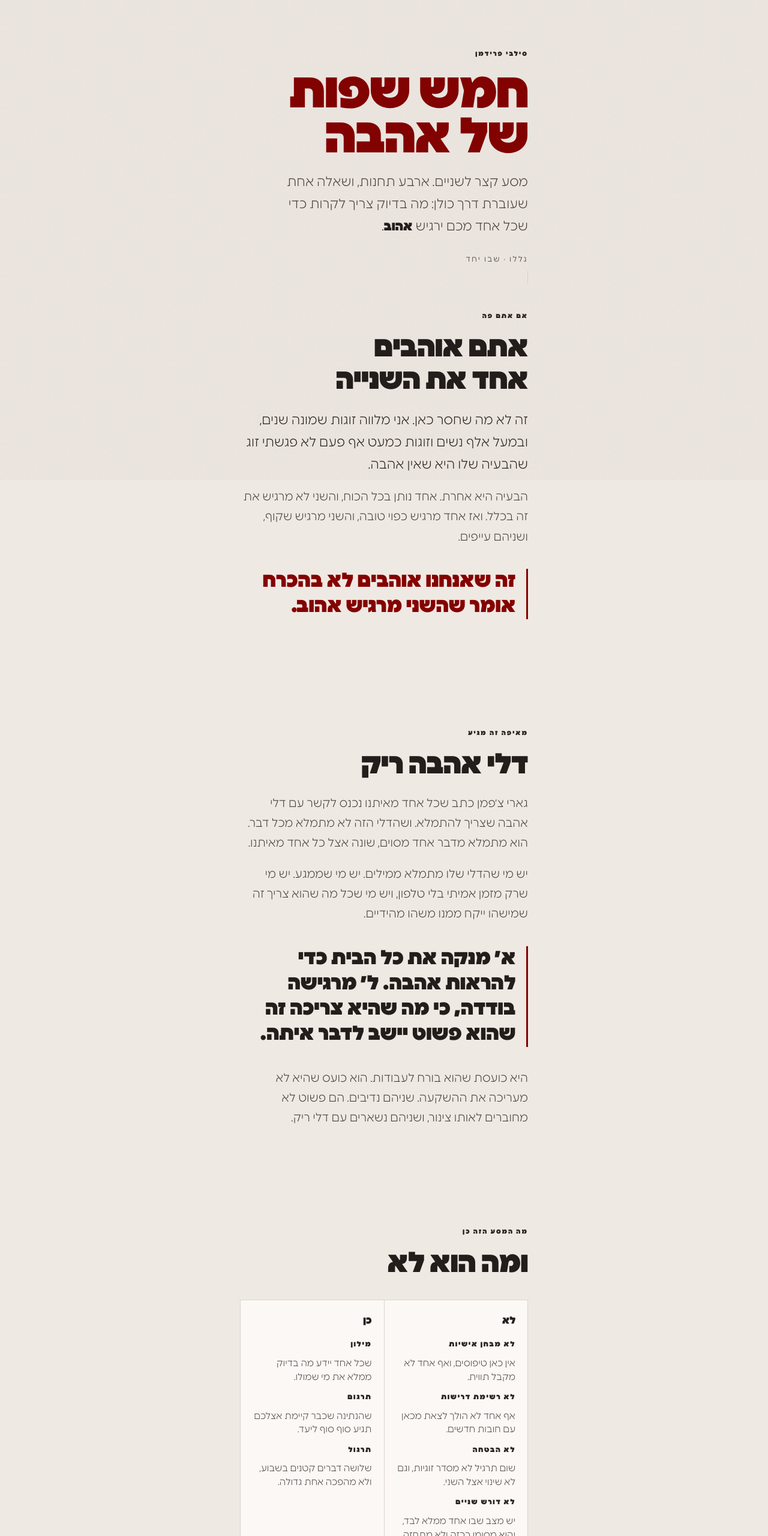
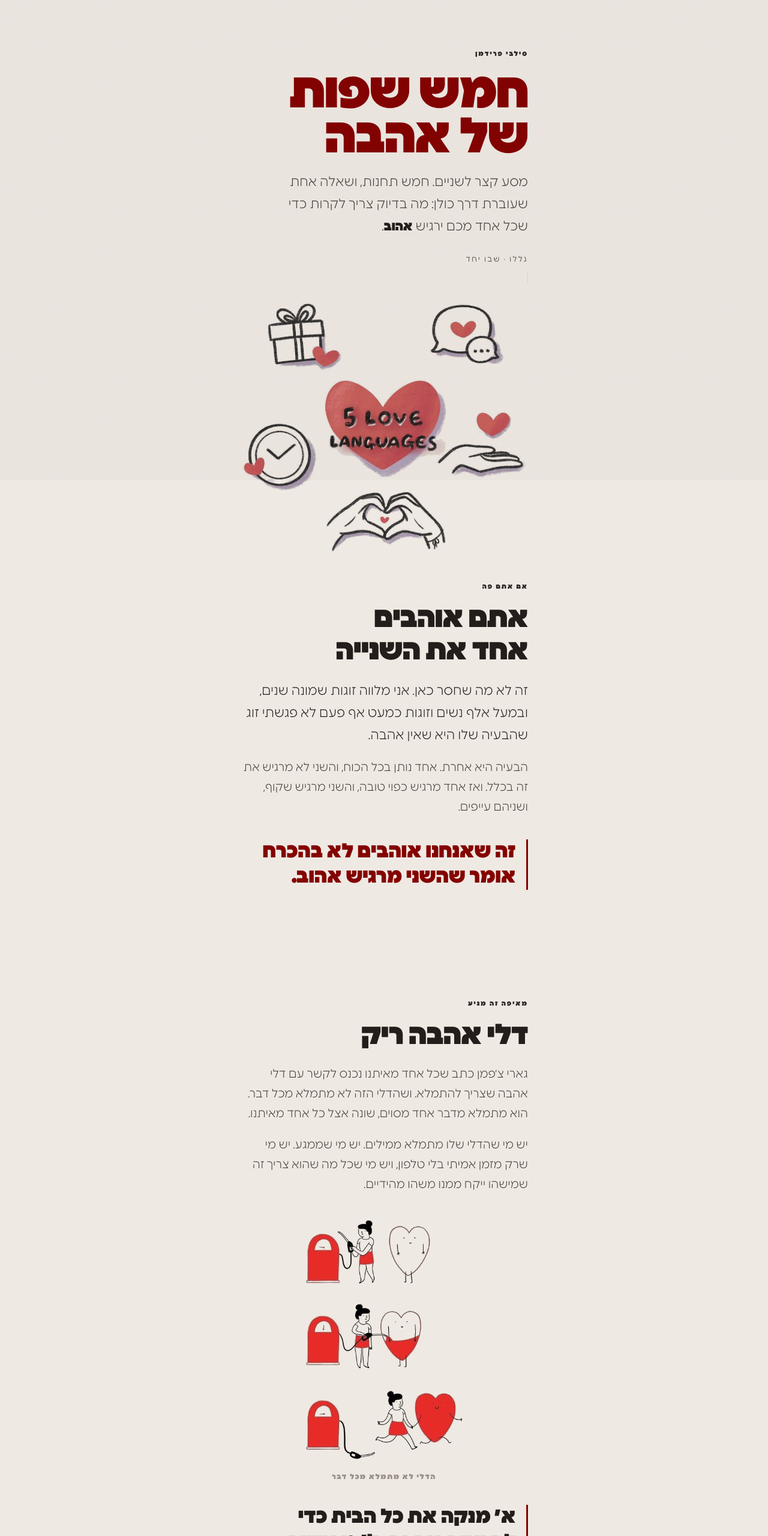
Before and after one commit to sylvie1510/love-languages, a plain HTML site: page index.html in a window 1280 px wide. Shown: the top 2560 px of the page at 60% size. Drawn offline with Linux system fonts and the light colour scheme.

Commit message:
שישה איורים, ותיקון מספר התחנות בכריכה
- איורי קו אדום־שחור, מוטמעים ב-mix-blend-mode:multiply כדי שהרקע הלבן
  יימס לתוך הבז׳ במקום לשבת כריבוע לבן
- languages בכריכת עמוד הבית · filling בסעיף דלי האהבה · bouquet בתחנה 01
- gauge ליד מד הדלי בתחנה 02 · delivery בתרגול בתחנה 05
- carrying בתחנה 06, מיד אחרי ״אז אני היחיד שמשקיע כאן״
- כריכת עמוד הבית אמרה ״ארבע תחנות״ מאז הפיצול בסיבוב 1

Co-Authored-By: Claude Opus 5 <noreply@anthropic.com>

```diff
--- a/index.html
+++ b/index.html
@@ -17,10 +17,13 @@
     <div class="eyebrow">סילבי פרידמן</div>
     <div class="stop">חמש שפות<br>של אהבה</div>
     <p class="sub lead">
-      מסע קצר לשניים. ארבע תחנות, ושאלה אחת שעוברת דרך כולן:
+      מסע קצר לשניים. חמש תחנות, ושאלה אחת שעוברת דרך כולן:
       מה בדיוק צריך לקרות כדי שכל אחד מכם ירגיש <em>אהוב</em>.
     </p>
     <div class="scroll-hint">גללו · שבו יחד</div>
+    <figure class="illu lg">
+      <img src="images/languages.png" alt="חמש שפות של אהבה — מתנה, מילים, זמן, מגע ומעשים" loading="lazy" decoding="async">
+    </figure>
   </div>
 </section>
 
@@ -52,6 +55,10 @@
       יש מי שהדלי שלו מתמלא ממילים. יש מי שממגע. יש מי שרק מזמן אמיתי בלי טלפון,
       ויש מי שכל מה שהוא צריך זה שמישהו ייקח ממנו משהו מהידיים.
     </p>
+    <figure class="illu sm">
+      <img src="images/filling.png" alt="דלי לב שמתמלא — מריק, לחצי, למלא" loading="lazy" decoding="async">
+      <figcaption>הדלי לא מתמלא מכל דבר</figcaption>
+    </figure>
     <p class="pull">
       א׳ מנקה את כל הבית כדי להראות אהבה. ל׳ מרגישה בודדה,
       כי מה שהיא צריכה זה שהוא פשוט יישב לדבר איתה.
--- a/style.css
+++ b/style.css
@@ -708,3 +708,31 @@ a.station.done .t::after{content:" ✓";color:var(--crimson);font-size:.7em;vert
 .person .lst.chk.ok strong{color:var(--ink)}
 .person .lst.chk.miss strong{color:var(--crimson)}
 .person .chkl{margin:0;font-size:.95rem;line-height:1.7;color:var(--ink-soft)}
+
+/* ============================================================
+   איורים · קו אדום־שחור על רקע לבן.
+   multiply ממיס את הלבן לתוך הבז׳, במקום ריבוע לבן על הדף.
+   ============================================================ */
+.illu{margin-block:2.25rem;text-align:center}
+.illu img{
+  display:block;width:100%;height:auto;margin-inline:auto;
+  mix-blend-mode:multiply;
+}
+.illu.sm img{max-width:17rem}
+.illu.md img{max-width:24rem}
+.illu.lg img{max-width:31rem}
+.illu.tall img{max-width:9rem}
+.illu figcaption{
+  margin-top:.9rem;font-size:.76rem;letter-spacing:.14em;
+  color:var(--ink-mute);font-weight:900;
+}
+/* על הכריכה · צמוד לכותרת, בלי ריווח מיותר */
+#cover .illu{margin-block:1.75rem 0}
+@media (prefers-reduced-motion:no-preference){
+  #cover .illu img{animation:illuin 1s cubic-bezier(.2,.7,.3,1) both}
+}
+@keyframes illuin{from{opacity:0;transform:translateY(14px) scale(.985)}to{opacity:1;transform:none}}
+@media print{
+  .illu img{mix-blend-mode:normal}
+  .illu{break-inside:avoid}
+}
```
Also changed, not shown: station-01.html (+3 -0 lines), station-02.html (+3 -0 lines), station-05.html (+4 -0 lines), station-06.html (+3 -0 lines), images/bouquet.png (added), images/carrying.png (added), images/delivery.png (added), images/filling.png (added), images/gauge.png (added), images/languages.png (added), 1 other file.
